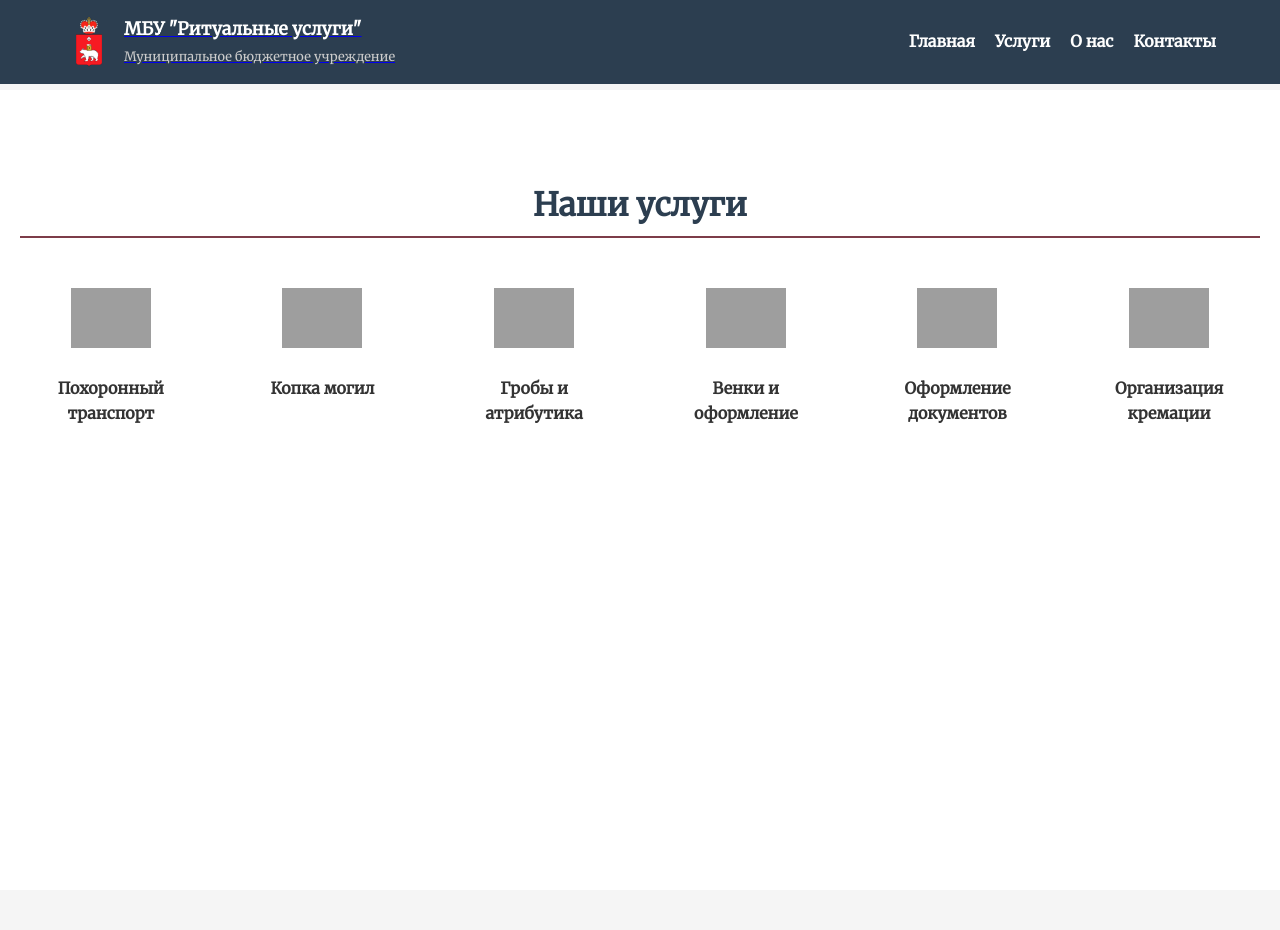
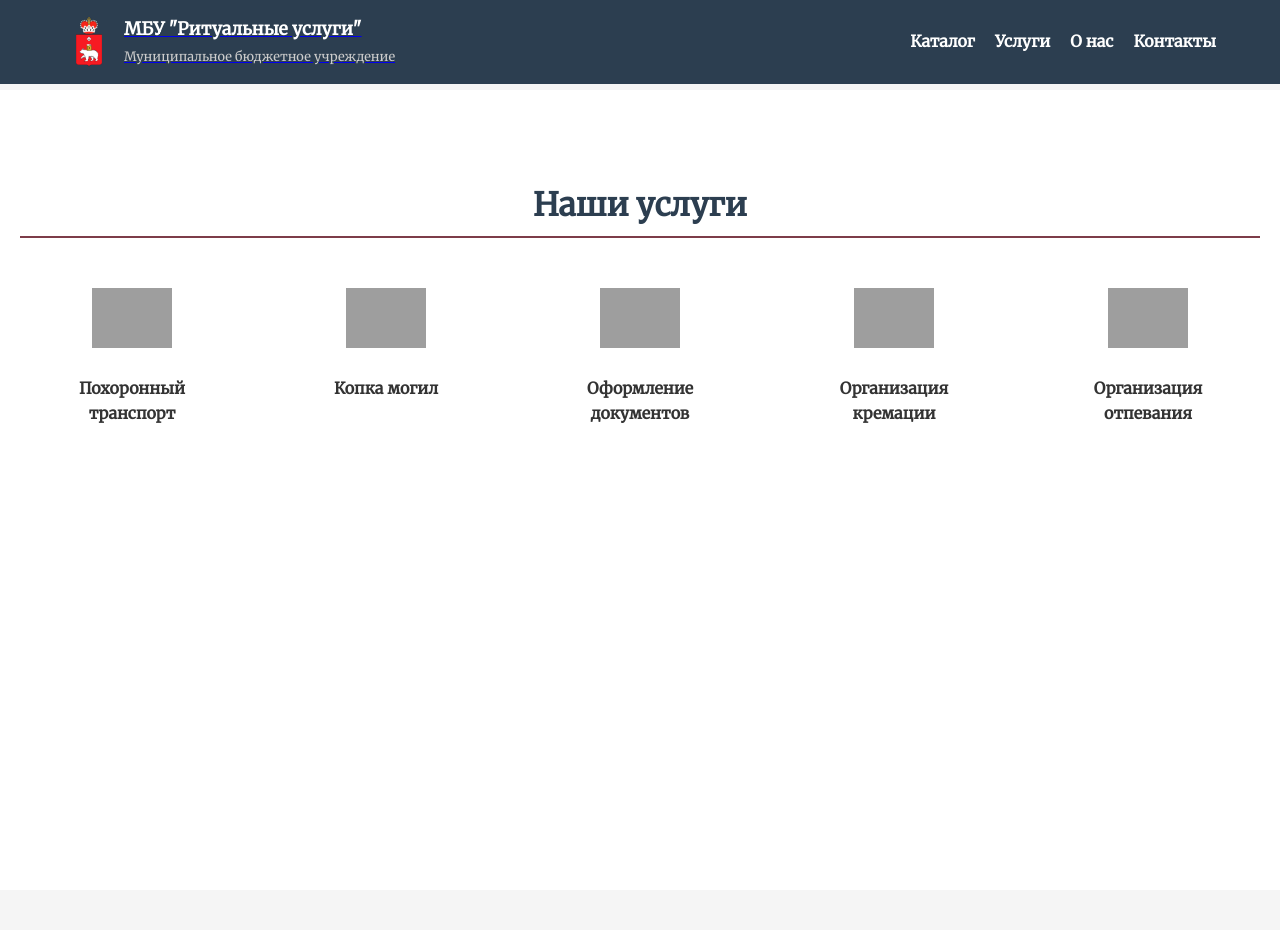
Before and after one commit to JohnPiska/Ritual_Services_Site, a PHP site: the page made by Услуги/index.html in a window 1280 px wide. Shown: the top 930 px of the page. Run offline with PHP 8.4, Linux system fonts and the light colour scheme; grey boxes are pictures that could not be loaded.

Commit message:
start to make services pages and chancged main link to catalog

```diff
--- a/Главная/index.html
+++ b/Главная/index.html
@@ -20,7 +20,7 @@
       </div>
       <nav>
         <ul class="nav-menu">
-          <li><a href="index.html" class="active">Главная</a></li>
+          <li><a href="../Каталог/index.html">Каталог</a></li>
           <li><a href="../Услуги/index.html">Услуги</a></li>
           <li><a href="../О нас/index.html">О нас</a></li>
           <li><a href="../Контакты/index.html">Контакты</a></li>
--- a/Услуги/index.html
+++ b/Услуги/index.html
@@ -1,11 +1,11 @@
 <!DOCTYPE html>
 <html lang="ru">
 <head>
-  <meta charset="UTF-8">
-  <meta name="viewport" content="width=device-width, initial-scale=1.0">
+  <meta charset="UTF-8" />
+  <meta name="viewport" content="width=device-width, initial-scale=1" />
   <link rel="icon" href="../images/favicon.svg" type="image/svg+xml" />
   <title>Услуги | МБУ "Ритуальные услуги"</title>
-  <link rel="stylesheet" href="../css/styles.css">
+  <link rel="stylesheet" href="../css/styles.css" />
 </head>
 <body>
   <header>
@@ -13,14 +13,14 @@
       <a href="../Главная/index.html" class="logo-block">
         <img src="../images/logo.png" alt="Логотип" class="logo-img" />
         <div class="logo-text">
-            <strong>МБУ "Ритуальные услуги"</strong><br />
-            <small>Муниципальное бюджетное учреждение</small>
+          <strong>МБУ "Ритуальные услуги"</strong><br />
+          <small>Муниципальное бюджетное учреждение</small>
         </div>
       </a>
       <nav>
         <ul class="nav-menu">
-          <li><a href="../Главная/index.html">Главная</a></li>
-          <li><a href="index.html">Услуги</a></li>
+          <li><a href="../Каталог/index.html">Каталог</a></li>
+          <li><a href="index.html" class="active">Услуги</a></li>
           <li><a href="../О нас/index.html">О нас</a></li>
           <li><a href="../Контакты/index.html">Контакты</a></li>
         </ul>
@@ -33,30 +33,26 @@
       <div class="container">
         <h2>Наши услуги</h2>
         <div class="services-grid">
-          <div class="service-item">
-            <img src="icons/funeral-car.png" alt="Похоронный транспорт">
+          <a href="details/transport.html" class="service-item">
+            <img src="../images/icons/funeral-car.png" alt="Похоронный транспорт" />
             <p>Похоронный транспорт</p>
-          </div>
-          <div class="service-item">
-            <img src="icons/grave-digging.png" alt="Копка могил">
+          </a>
+          <a href="details/digging.html" class="service-item">
+            <img src="../images/icons/grave-digging.png" alt="Копка могил" />
             <p>Копка могил</p>
-          </div>
-          <div class="service-item">
-            <img src="icons/coffin.png" alt="Гробы и атрибутика">
-            <p>Гробы и атрибутика</p>
-          </div>
-          <div class="service-item">
-            <img src="icons/wreath.png" alt="Венки и оформление">
-            <p>Венки и оформление</p>
-          </div>
-          <div class="service-item">
-            <img src="icons/document.png" alt="Оформление документов">
+          </a>
+          <a href="details/paperwork.html" class="service-item">
+            <img src="../images/icons/document.png" alt="Оформление документов" />
             <p>Оформление документов</p>
-          </div>
-          <div class="service-item">
-            <img src="icons/cremation.png" alt="Организация кремации">
+          </a>
+          <a href="details/cremation.html" class="service-item">
+            <img src="../images/icons/cremation.png" alt="Организация кремации" />
             <p>Организация кремации</p>
-          </div>
+          </a>
+          <a href="details/ritual.html" class="service-item">
+            <img src="../images/icons/religion.png" alt="Организация отпевания" />
+            <p>Организация отпевания</p>
+          </a>
         </div>
       </div>
     </section>
@@ -67,6 +63,5 @@
       <p>&copy; 2025 МБУ "Ритуальные услуги"</p>
     </div>
   </footer>
-  <script src="../Assets/main.js"></script>
 </body>
 </html>
```
Also changed, not shown: css/styles.css (+44 -0 lines), Каталог/index.html (added, +67 -0 lines), Услуги/Details/transport.html (added, +47 -0 lines), Услуги/Details/cremation.html (added), Услуги/Details/detail.html (added), Услуги/Details/digging.html (added), Услуги/Details/paperwork.html (added), Услуги/Details/ritual..html (added).
